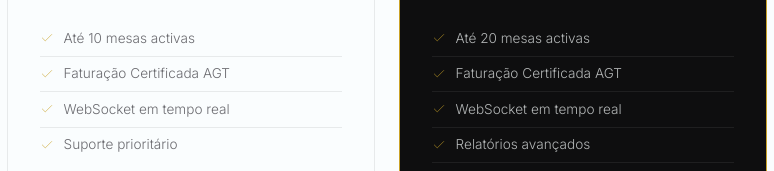
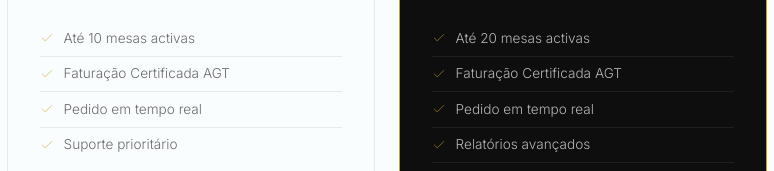
Before and after one commit to ne6ll3/minso, a website: page index.html in a window 1280 px wide. Shown: the part 4360-4531 px from the top of the page, 449-1223 px from the left. Drawn offline with nearby package versions, Linux system fonts and the light colour scheme.

Commit message:
update index.html

```diff
--- a/index.html
+++ b/index.html
@@ -1110,7 +1110,7 @@ section{padding:7rem 5vw}
         <ul class="plan-features">
           <li><svg viewBox="0 0 24 24" fill="none" stroke-linecap="round" stroke-linejoin="round"><polyline points="20 6 9 17 4 12"/></svg>Até 10 mesas activas</li>
           <li><svg viewBox="0 0 24 24" fill="none" stroke-linecap="round" stroke-linejoin="round"><polyline points="20 6 9 17 4 12"/></svg>Faturação Certificada AGT</li>
-          <li><svg viewBox="0 0 24 24" fill="none" stroke-linecap="round" stroke-linejoin="round"><polyline points="20 6 9 17 4 12"/></svg>WebSocket em tempo real</li>
+          <li><svg viewBox="0 0 24 24" fill="none" stroke-linecap="round" stroke-linejoin="round"><polyline points="20 6 9 17 4 12"/></svg>Pedido em tempo real</li>
           <li><svg viewBox="0 0 24 24" fill="none" stroke-linecap="round" stroke-linejoin="round"><polyline points="20 6 9 17 4 12"/></svg>Suporte prioritário</li>
         </ul>
         <button class="plan-btn" data-registo="start">Começar com Start</button>
@@ -1126,7 +1126,7 @@ section{padding:7rem 5vw}
         <ul class="plan-features">
           <li><svg viewBox="0 0 24 24" fill="none" stroke-linecap="round" stroke-linejoin="round"><polyline points="20 6 9 17 4 12"/></svg>Até 20 mesas activas</li>
           <li><svg viewBox="0 0 24 24" fill="none" stroke-linecap="round" stroke-linejoin="round"><polyline points="20 6 9 17 4 12"/></svg>Faturação Certificada AGT</li>
-          <li><svg viewBox="0 0 24 24" fill="none" stroke-linecap="round" stroke-linejoin="round"><polyline points="20 6 9 17 4 12"/></svg>WebSocket em tempo real</li>
+          <li><svg viewBox="0 0 24 24" fill="none" stroke-linecap="round" stroke-linejoin="round"><polyline points="20 6 9 17 4 12"/></svg>Pedido em tempo real</li>
           <li><svg viewBox="0 0 24 24" fill="none" stroke-linecap="round" stroke-linejoin="round"><polyline points="20 6 9 17 4 12"/></svg>Relatórios avançados</li>
           <li><svg viewBox="0 0 24 24" fill="none" stroke-linecap="round" stroke-linejoin="round"><polyline points="20 6 9 17 4 12"/></svg>Suporte dedicado</li>
         </ul>
```
